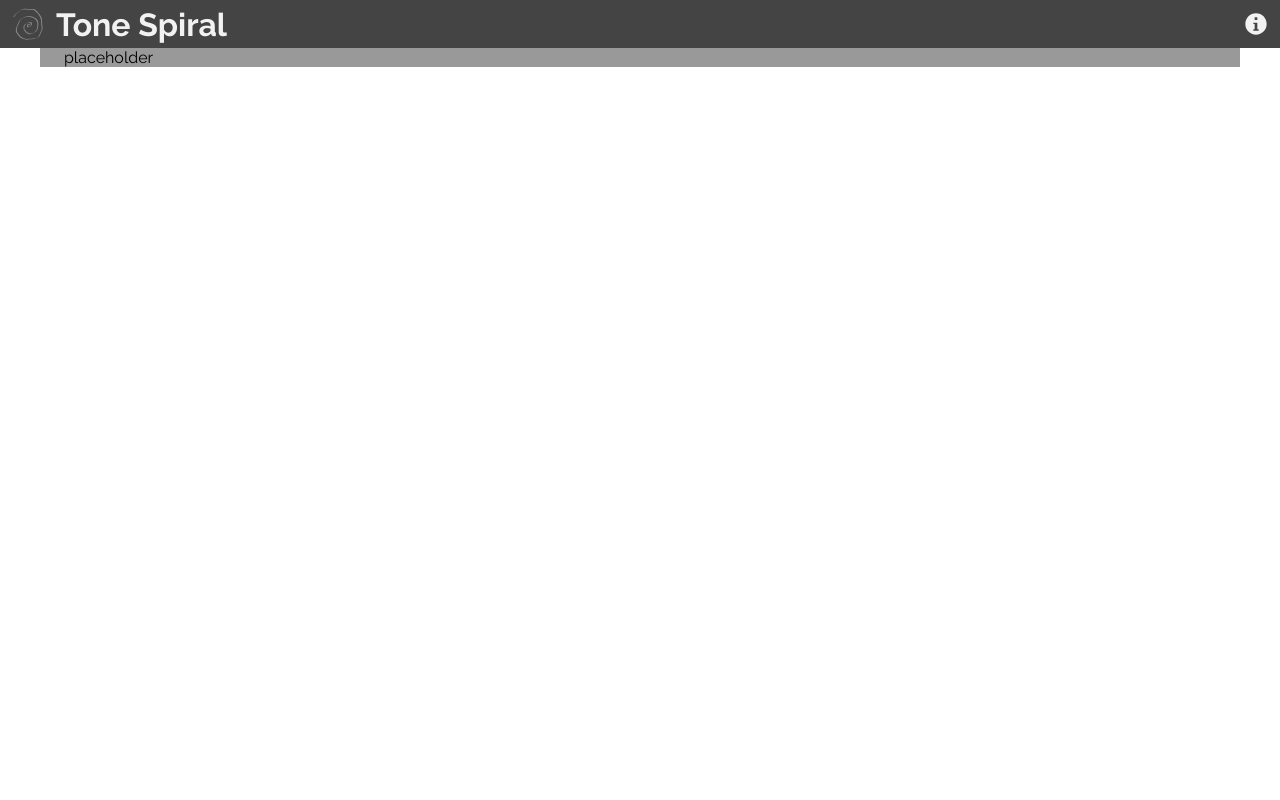
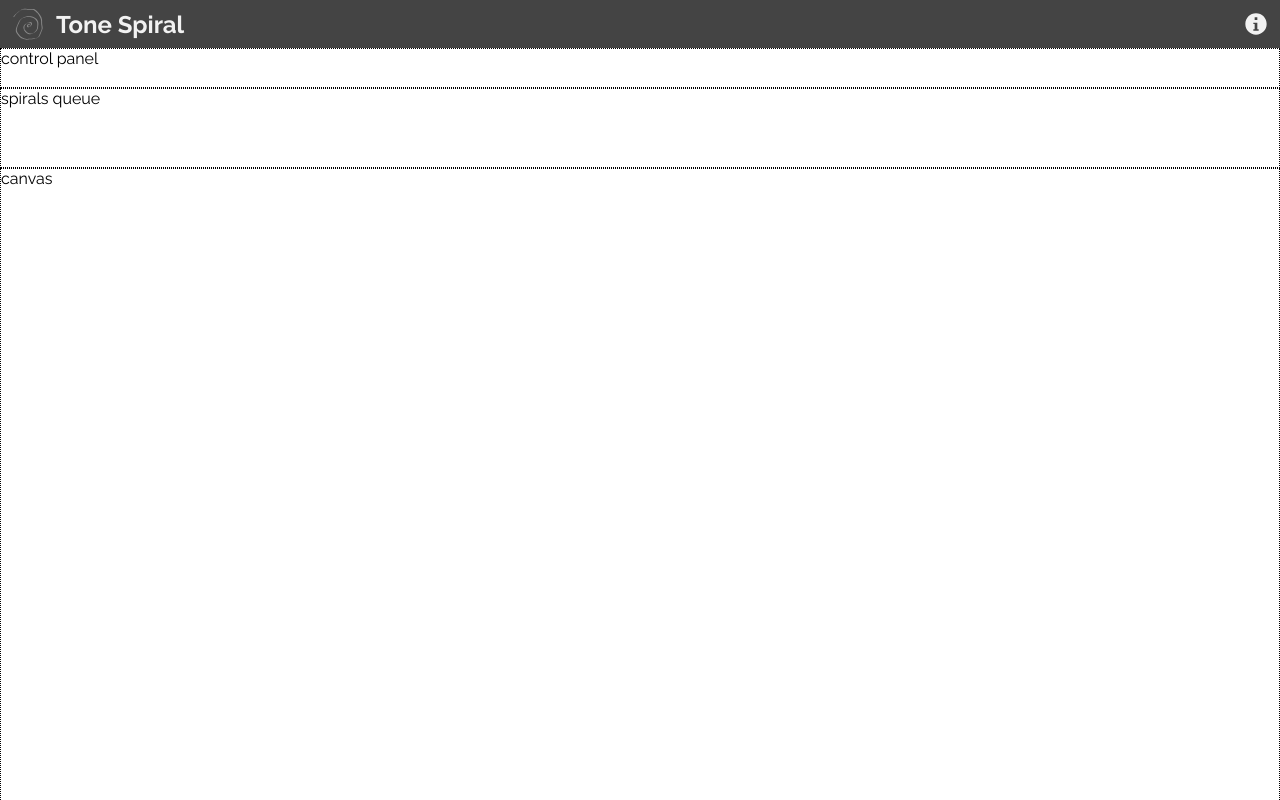
Before and after one commit to mbdeaton/tone-spiral, a React (Create React App) app: page / in a window 1280 px wide. Shown: the top 800 px of the page. Built offline with nearby package versions, Linux system fonts and the light colour scheme.

Commit message:
Add placeholder components

```diff
--- a/src/App.css
+++ b/src/App.css
@@ -28,12 +28,7 @@ body {
   font-family: var(--font-stack);
 }
 
-.page {
-  background-color: var(--color-semilight);
+#page {
+  display: flex;
+  flex-direction: column;
 }
-
-@media only screen and (max-width: 415px) {
-  :root {
-    --margin-page: 4vmin;
-  }
-}
--- a/src/App.js
+++ b/src/App.js
@@ -1,17 +1,40 @@
 import React from "react";
 import AppBar from "./AppBar";
-import Container from "@mui/system/Container";
+import Box from "@mui/joy/Box";
+import { ThemeProvider, createTheme } from "@mui/system";
+import ControlPanel from "./ControlPanel";
 import SpiralCanvas from "./SpiralCanvas";
+import SpiralsQueue from "./SpiralsQueue";
 import "./App.css";
+
+const theme = createTheme({
+  palette: {
+    background: {
+      paper: "#fff",
+    },
+    text: {
+      primary: "#222",
+      secondary: "#444",
+    },
+    action: {
+      active: "#ff9180",
+    },
+    success: {
+      dark: "#801100",
+    },
+  },
+});
 
 function App() {
   return (
-    <>
-      <AppBar />
-      <Container className="page">
+    <ThemeProvider theme={theme}>
+      <Box id="page">
+        <AppBar />
+        <ControlPanel />
+        <SpiralsQueue />
         <SpiralCanvas />
-      </Container>
-    </>
+      </Box>
+    </ThemeProvider>
   );
 }
 
--- a/src/AppBar.css
+++ b/src/AppBar.css
@@ -9,7 +9,7 @@
 .app-bar .app-name {
   color: var(--color-light);
   flex: 1;
-  font-size: calc(2 * var(--margin-page));
+  font-size: calc(0.5rem + var(--margin-page));
 }
 
 .app-bar .logo {
--- /dev/null
+++ b/src/ControlPanel.css
@@ -0,0 +1,4 @@
+.control-panel {
+  height: 5vh; /* DEBUG */
+  border: dotted black 0.5px; /* DEBUG */
+}
--- /dev/null
+++ b/src/ControlPanel.js
@@ -0,0 +1,9 @@
+import React from "react";
+import Box from "@mui/joy/Box";
+import "./ControlPanel.css";
+
+function ControlPanel() {
+  return <Box className="control-panel">control panel</Box>;
+}
+
+export default ControlPanel;
--- /dev/null
+++ b/src/SpiralCanvas.css
@@ -0,0 +1,4 @@
+.canvas {
+  height: 100vw; /* DEBUG */
+  border: dotted black 0.5px; /* DEBUG */
+}
--- a/src/SpiralCanvas.js
+++ b/src/SpiralCanvas.js
@@ -1,5 +1,9 @@
+import React from "react";
+import Box from "@mui/joy/Box";
+import "./SpiralCanvas.css";
+
 function SpiralCanvas() {
-  return "placeholder";
+  return <Box className="canvas">canvas</Box>;
 }
 
 export default SpiralCanvas;
--- /dev/null
+++ b/src/SpiralsQueue.css
@@ -0,0 +1,4 @@
+.queue {
+  height: 10vh; /* DEBUG */
+  border: dotted black 0.5px; /* DEBUG */
+}
--- /dev/null
+++ b/src/SpiralsQueue.js
@@ -0,0 +1,9 @@
+import React from "react";
+import Box from "@mui/joy/Box";
+import "./SpiralsQueue.css";
+
+function SpiralsQueue() {
+  return <Box className="queue">spirals queue</Box>;
+}
+
+export default SpiralsQueue;
```
